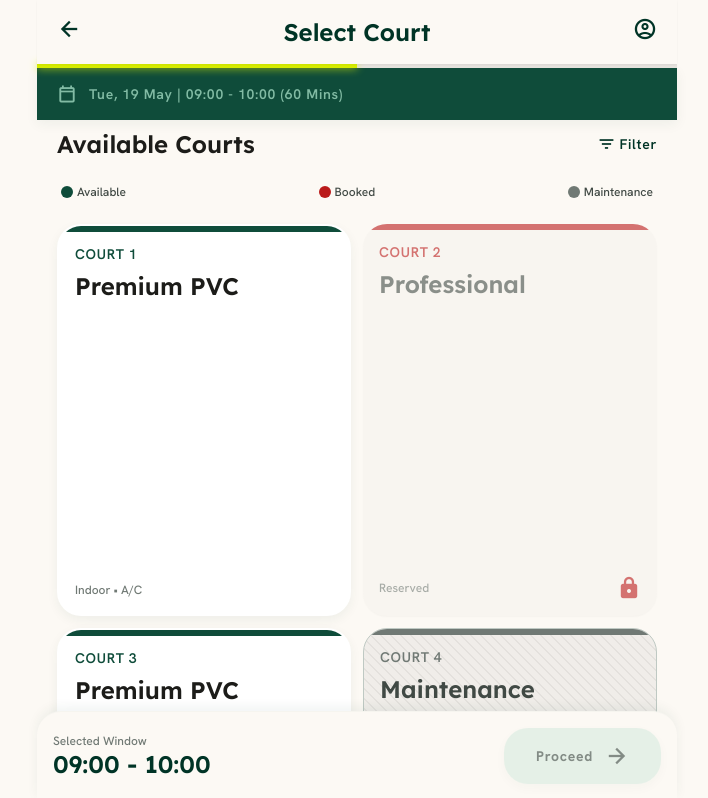
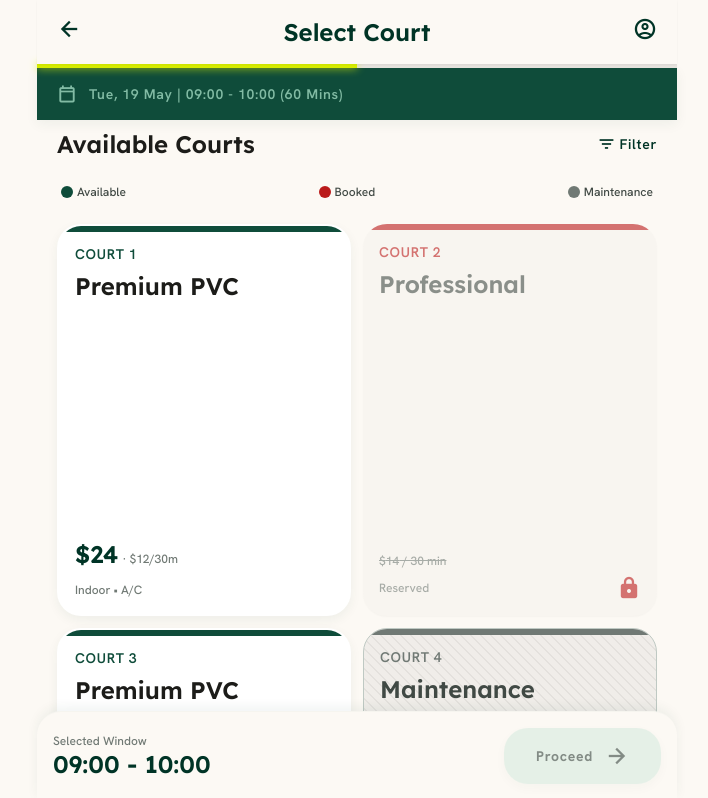
Before and after one commit to wel-stein/court-booking-system, a React (Vite) app: page /#/courts in a window 1280 px wide. Shown: the top 798 px of the page, without its empty margins (283-991 px from the left). Built offline with nearby package versions, Linux system fonts and the light colour scheme.

Commit message:
Show court price on Select Court cards
Available cards now display the total for the currently selected
duration and the per-30-minute rate as a hint. Booked cards show a
struck-through rate so users understand what they're missing.

```diff
--- a/src/pages/SelectCourt.tsx
+++ b/src/pages/SelectCourt.tsx
@@ -3,7 +3,7 @@ import { TopAppBar } from '../components/TopAppBar';
 import { ProgressBar } from '../components/ProgressBar';
 import { BottomActionBar } from '../components/BottomActionBar';
 import { Icon } from '../components/Icon';
-import { useBooking } from '../state/BookingContext';
+import { priceFor, useBooking } from '../state/BookingContext';
 import { addMinutes, courts, type Court } from '../data/courts';
 
 const statusBarColor: Record<Court['status'], string> = {
@@ -21,14 +21,17 @@ const statusLabelColor: Record<Court['status'], string> = {
 function CourtCard({
   court,
   selected,
+  durationMins,
   onSelect,
 }: {
   court: Court;
   selected: boolean;
+  durationMins: number;
   onSelect: (id: number) => void;
 }) {
-  const baseFrame =
-    'relative aspect-[3/4] rounded-xl overflow-hidden transition-all';
+  const baseFrame = 'relative aspect-[3/4] rounded-xl overflow-hidden transition-all';
+  const total = priceFor(court, durationMins);
+
   if (court.status === 'maintenance') {
     return (
       <div
@@ -37,10 +40,14 @@ function CourtCard({
         <div className={`absolute left-0 top-0 h-1.5 w-full ${statusBarColor[court.status]}`} />
         <div className="flex h-full flex-col justify-between p-md">
           <div>
-            <span className={`font-label text-label-lg uppercase tracking-wider ${statusLabelColor[court.status]}`}>
+            <span
+              className={`font-label text-label-lg uppercase tracking-wider ${statusLabelColor[court.status]}`}
+            >
               {court.name}
             </span>
-            <p className="mt-xs font-headline text-headline-md text-on-surface-variant">{court.type}</p>
+            <p className="mt-xs font-headline text-headline-md text-on-surface-variant">
+              {court.type}
+            </p>
           </div>
           <div className="flex items-center justify-between">
             <span className="font-label text-label-sm text-outline">{court.amenities}</span>
@@ -50,20 +57,30 @@ function CourtCard({
       </div>
     );
   }
+
   if (court.status === 'booked') {
     return (
       <div className={`${baseFrame} bg-surface-container-low opacity-60 shadow-sm`}>
         <div className={`absolute left-0 top-0 h-1.5 w-full ${statusBarColor[court.status]}`} />
         <div className="flex h-full flex-col justify-between p-md">
           <div>
-            <span className={`font-label text-label-lg uppercase tracking-wider ${statusLabelColor[court.status]}`}>
+            <span
+              className={`font-label text-label-lg uppercase tracking-wider ${statusLabelColor[court.status]}`}
+            >
               {court.name}
             </span>
-            <p className="mt-xs font-headline text-headline-md text-on-surface-variant">{court.type}</p>
+            <p className="mt-xs font-headline text-headline-md text-on-surface-variant">
+              {court.type}
+            </p>
           </div>
+          <div className="space-y-xs">
+            <span className="font-label text-label-sm text-outline line-through">
+              ${court.ratePer30Min} / 30 min
+            </span>
             <div className="flex items-center justify-between">
               <span className="font-label text-label-sm text-outline">{court.amenities}</span>
               <Icon name="lock" filled className="text-error" />
+            </div>
           </div>
         </div>
       </div>
@@ -80,10 +97,19 @@ function CourtCard({
       <div className={`absolute left-0 top-0 h-1.5 w-full ${statusBarColor[court.status]}`} />
       <div className="flex h-full flex-col justify-between p-md text-left">
         <div>
-          <span className={`font-label text-label-lg uppercase tracking-wider ${statusLabelColor[court.status]}`}>
+          <span
+            className={`font-label text-label-lg uppercase tracking-wider ${statusLabelColor[court.status]}`}
+          >
             {court.name}
           </span>
           <p className="mt-xs font-headline text-headline-md text-on-surface">{court.type}</p>
+        </div>
+        <div className="space-y-xs">
+          <div className="flex items-baseline gap-xs">
+            <span className="font-display text-headline-md text-primary">${total.toFixed(0)}</span>
+            <span className="font-label text-label-sm text-outline">
+              · ${court.ratePer30Min}/30m
+            </span>
           </div>
           <div className="flex items-end justify-between">
             <span className="font-label text-label-sm text-outline">{court.amenities}</span>
@@ -94,7 +120,10 @@ function CourtCard({
             />
           </div>
         </div>
-      {selected && <div className="active-court-glow pointer-events-none absolute inset-0 rounded-xl" />}
+      </div>
+      {selected && (
+        <div className="active-court-glow pointer-events-none absolute inset-0 rounded-xl" />
+      )}
     </button>
   );
 }
@@ -151,6 +180,7 @@ export function SelectCourt() {
             <CourtCard
               key={court.id}
               court={court}
+              durationMins={durationMins}
               selected={selectedCourtId === court.id}
               onSelect={(id) => selectCourt(id === selectedCourtId ? null : id)}
             />
```
Lines whose indentation alone changed are shown as unchanged.
